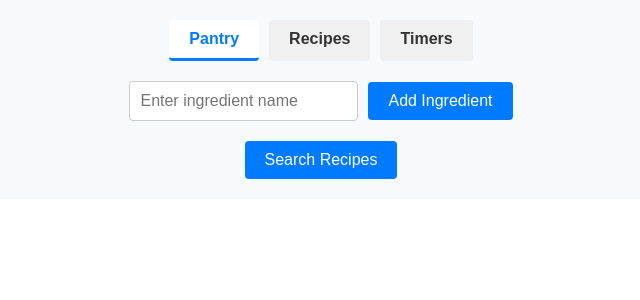
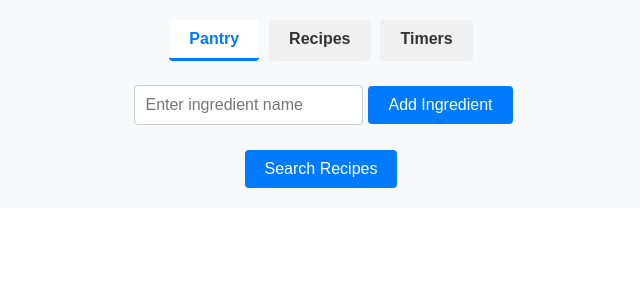
Before and after one commit to Robert-Zank/semcse201, a React (Create React App) app: page / in a window 1280 px wide. Shown: the top 300 px of the page, without its empty margins (319-959 px from the left). Built offline with nearby package versions, Linux system fonts and the light colour scheme.

Commit message:
Spacing update
Fixed some spacing to make the UI more appealing.

```diff
--- a/src/App.css
+++ b/src/App.css
@@ -35,7 +35,7 @@
 /* Input field */
 input[type="text"] {
   padding: 10px;
-  margin-right: 10px;
+  margin: 0 5px; /* Added margin */
   border: 1px solid #ccc;
   border-radius: 4px;
   font-size: 16px;
@@ -44,6 +44,7 @@ input[type="text"] {
 /* Add Ingredient button */
 button {
   padding: 10px 20px;
+  margin-top: 5px; /* Added margin */
   background-color: #007bff;
   color: white;
   border: none;
@@ -71,6 +72,7 @@ button:hover {
   align-items: center;
   width: 300px; /* You can adjust the width as needed */
   padding: 20px;
+  margin-bottom: 20px; /* Added margin */
   border-radius: 8px;
   box-shadow: 0 2px 4px rgba(0, 0, 0, 0.1);
   background-color: #ffffff; /* Card background color */
```
